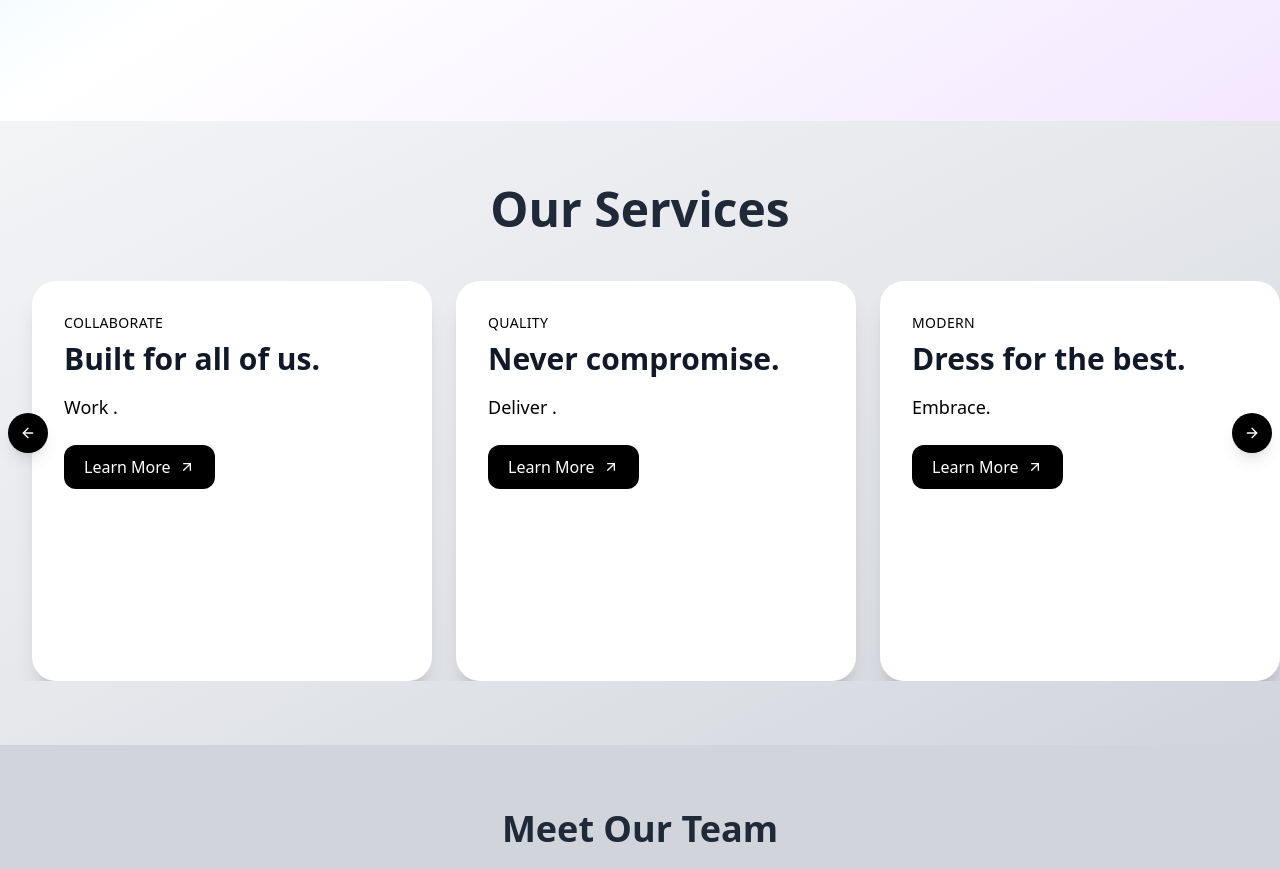
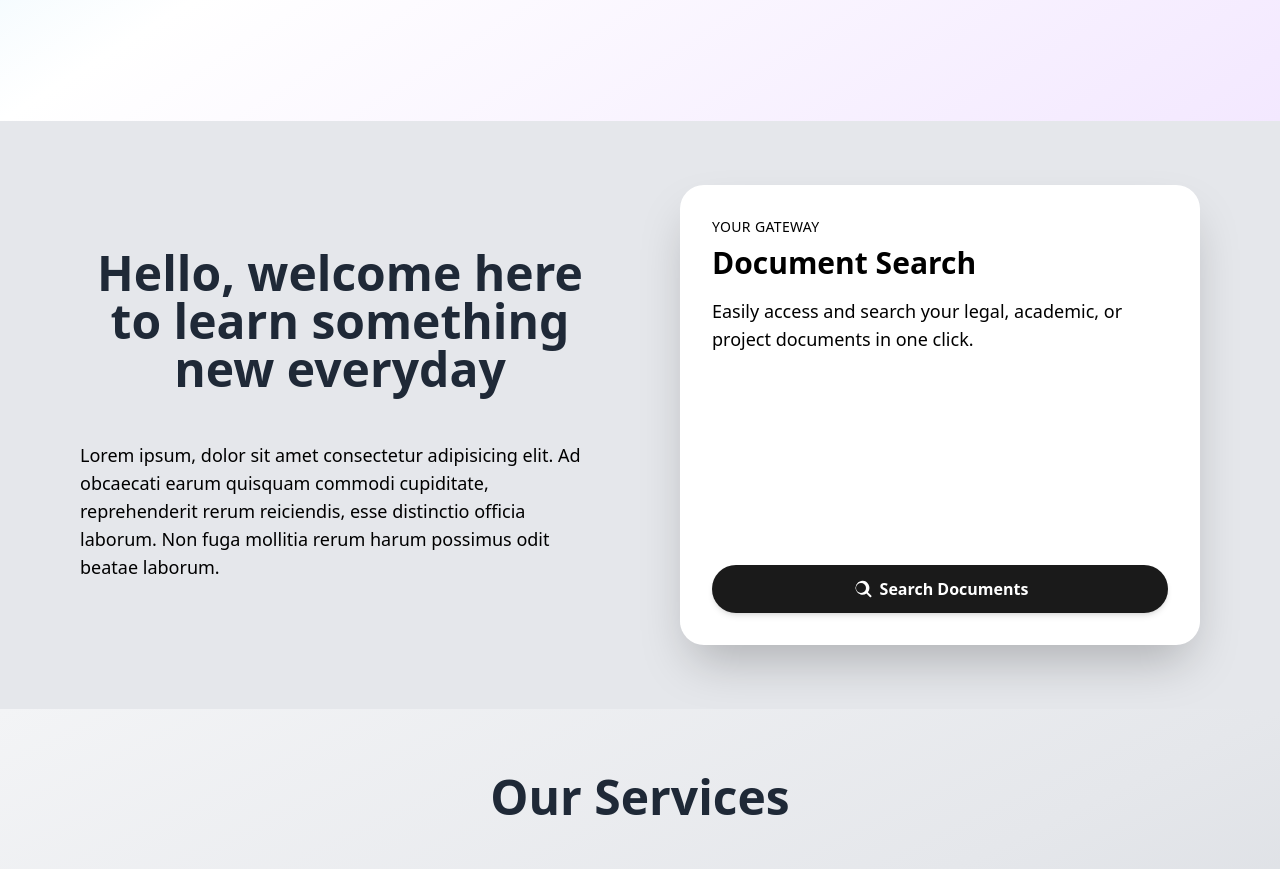
Before and after one commit to abhi311202/Major_Project, a React (Vite) app in the folder Frontend/: page / in a window 1280 px wide. Shown: the part 900-1769 px from the top of the page. Built offline with nearby package versions, Linux system fonts and the light colour scheme.

Commit message:
task-7 finishing 2

```diff
--- a/Frontend/package.json
+++ b/Frontend/package.json
@@ -15,6 +15,7 @@
     "@fortawesome/fontawesome-svg-core": "^6.7.2",
     "@fortawesome/free-brands-svg-icons": "^6.7.2",
     "@fortawesome/react-fontawesome": "^0.2.2",
+    "@heroicons/react": "^2.2.0",
     "@radix-ui/react-dropdown-menu": "^2.1.6",
     "@radix-ui/react-slot": "^1.1.2",
     "@studio-freight/lenis": "^1.0.42",
--- a/Frontend/src/App.jsx
+++ b/Frontend/src/App.jsx
@@ -9,11 +9,13 @@ import AdminLogin from "./components/AdminLogin";
 import SuperAdminHome from "./Home/SuperAdminHome";
 
 import SuperAdminLogin from "./components/SuperAdminLogin";
-
+import { Toaster } from "react-hot-toast";
 const App = () => {
   const user = JSON.parse(localStorage.getItem("Users"));
   return (
     <>
+
+
         <Routes>
           <Route path="/" element={<Home />} />
           <Route path="/Home2" element={<Home />} />
--- a/Frontend/src/Home/AdminBody.jsx
+++ b/Frontend/src/Home/AdminBody.jsx
@@ -5,7 +5,7 @@ import {
   FiBarChart,
   FiChevronDown,
   FiChevronsRight,
-  FiDollarSign,
+  FiUpload,
   FiHome,
   FiMonitor,
   FiShoppingCart,
@@ -64,48 +64,14 @@ const Sidebar = ({ selected, setSelected }) => {
           open={open}
         />
         <Option
-          Icon={FiDollarSign}
+          Icon={FiUpload }
           title="UploadNewDocument"
           selected={selected}
           setSelected={setSelected}
           open={open}
           notifs={3}
         />
-        <Option
-          Icon={FiMonitor}
-          title="View Site"
-          selected={selected}
-          setSelected={setSelected}
-          open={open}
-        />
-        <Option
-          Icon={FiShoppingCart}
-          title="Products"
-          selected={selected}
-          setSelected={setSelected}
-          open={open}
-        />
-        <Option
-          Icon={FiTag}
-          title="Tags"
-          selected={selected}
-          setSelected={setSelected}
-          open={open}
-        />
-        <Option
-          Icon={FiBarChart}
-          title="Analytics"
-          selected={selected}
-          setSelected={setSelected}
-          open={open}
-        />
-        <Option
-          Icon={FiUsers}
-          title="Members"
-          selected={selected}
-          setSelected={setSelected}
-          open={open}
-        />
+
       </div>
 
       <ToggleClose open={open} setOpen={setOpen} />
--- a/Frontend/src/Home/Home.jsx
+++ b/Frontend/src/Home/Home.jsx
@@ -18,6 +18,7 @@ import HorizontalScrollCarousel from "@/components/HorizontalScrollCarousel ";
 import ReadMore from "@/components/ReadMore";
 import Footer from "@/components/Footer";
 import { useLocation } from "react-router-dom";
+import  Search  from "@/components/Search";
 
 function Home() {
   const { section } = useParams();
@@ -52,6 +53,8 @@ function Home() {
     <div className="w-full overflow-x-hidden  ">
       <Navbar />
       <HeroPage />
+      <section id="search" className="w-full"></section>
+      <Search />
       <section id="services" className="w-full">
         <Services />
       </section>
--- a/Frontend/src/Home/SuperAdminBody.jsx
+++ b/Frontend/src/Home/SuperAdminBody.jsx
@@ -72,41 +72,7 @@ const Sidebar = ({ selected, setSelected }) => {
           open={open}
           notifs={3}
         />
-        <Option
-          Icon={FiMonitor}
-          title="View Site"
-          selected={selected}
-          setSelected={setSelected}
-          open={open}
-        />
-        <Option
-          Icon={FiShoppingCart}
-          title="Products"
-          selected={selected}
-          setSelected={setSelected}
-          open={open}
-        />
-        <Option
-          Icon={FiTag}
-          title="Tags"
-          selected={selected}
-          setSelected={setSelected}
-          open={open}
-        />
-        <Option
-          Icon={FiBarChart}
-          title="Analytics"
-          selected={selected}
-          setSelected={setSelected}
-          open={open}
-        />
-        <Option
-          Icon={FiUsers}
-          title="Members"
-          selected={selected}
-          setSelected={setSelected}
-          open={open}
-        />
+
       </div>
 
       <ToggleClose open={open} setOpen={setOpen} />
--- a/Frontend/src/components/AdminLogin.jsx
+++ b/Frontend/src/components/AdminLogin.jsx
@@ -5,7 +5,7 @@ import { useForm } from "react-hook-form";
 import { useLocation, useNavigate } from "react-router-dom";
 import axios from 'axios';
 import { useAuth } from "../context/AuthProvider"
-
+import { toast } from "react-hot-toast";
 const UserLogin = () => {
     const [authUser, setAuthUser] = useAuth();
   const navigate = useNavigate();
--- a/Frontend/src/components/Navbar.jsx
+++ b/Frontend/src/components/Navbar.jsx
@@ -49,7 +49,7 @@ const Navbar = () => {
         <a href="/">Home</a>
       </li>
       <li>
-        <a href="About">Search</a>
+        <a href="search">Search</a>
       </li>
       <li>
       <a href="services">Services</a>
--- /dev/null
+++ b/Frontend/src/components/Search.jsx
@@ -0,0 +1,68 @@
+import React from "react";
+
+
+
+const Search = () => {
+
+
+
+
+  return (
+    <>
+
+      <div className="max-w-screen-2xl container mx-auto md:px-20 px-4 py-16 bg-gray-200 text-black">
+  <div className="flex flex-col-reverse md:flex-row gap-10 md:gap-20 items-center">
+    {/* Left Text Section */}
+    <div className="w-full md:w-1/2">
+      <div className="space-y-8">
+        <h1 className="text-4xl md:text-5xl font-semibold text-center text-gray-800 mb-12">
+          Hello, welcome here to learn something{" "}
+          <span className="text-4xl md:text-5xl font-semibold text-center text-gray-800 mb-12">
+            new everyday
+          </span>
+        </h1>
+        <p className="text-lg text-black">
+          Lorem ipsum, dolor sit amet consectetur adipisicing elit. Ad
+          obcaecati earum quisquam commodi cupiditate, reprehenderit rerum
+          reiciendis, esse distinctio officia laborum. Non fuga mollitia
+          rerum harum possimus odit beatae laborum.
+        </p>
+      </div>
+    </div>
+
+    {/* Right Card Section */}
+    <div className="w-full md:w-1/2 flex justify-center">
+      <div className="w-[520px] h-[460px] bg-white text-black rounded-3xl p-8 shadow-2xl hover:scale-105 transition-transform duration-300 ease-in-out flex flex-col justify-between">
+        <div>
+          <p className="uppercase text-sm font-medium tracking-wide text-black mb-2">
+            Your Gateway
+          </p>
+          <h3 className="text-2xl md:text-3xl font-semibold mb-4">Document Search</h3>
+          <p className="text-md md:text-lg mb-6 text-black">
+            Easily access and search your legal, academic, or project documents in one click.
+          </p>
+        </div>
+
+        <button
+          className="w-full flex items-center justify-center gap-2 transition-all duration-300 transform hover:scale-105 bg-black text-white font-semibold py-3 px-6 rounded-full shadow-md relative overflow-hidden group"
+
+        >
+          <span className="absolute inset-0 bg-white opacity-10 group-hover:opacity-20 transition duration-500"></span>
+          <span className="hidden md:inline">
+            <svg xmlns="http://www.w3.org/2000/svg" className="h-5 w-5 animate-spin-slow group-hover:animate-none" viewBox="0 0 20 20" fill="currentColor">
+              <path fillRule="evenodd" d="M9 2a7 7 0 105.472 12.606l3.326 3.327a1 1 0 001.414-1.414l-3.327-3.326A7 7 0 009 2zM4 9a5 5 0 1110 0A5 5 0 014 9z" clipRule="evenodd" />
+            </svg>
+          </span>
+          <span>Search Documents</span>
+        </button>
+      </div>
+    </div>
+  </div>
+</div>
+
+
+    </>
+  );
+};
+
+export default Search;
```
Also changed, not shown: 1 other file (tests, documents, lock files or other folders).
